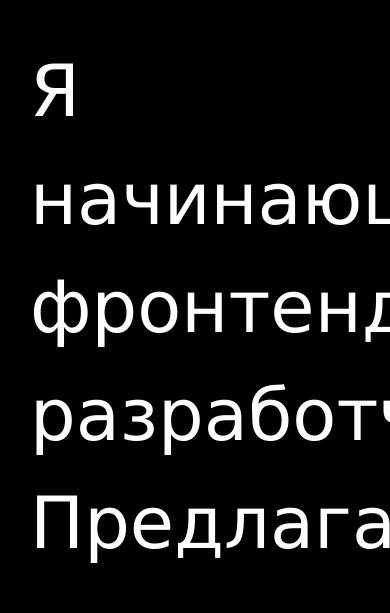
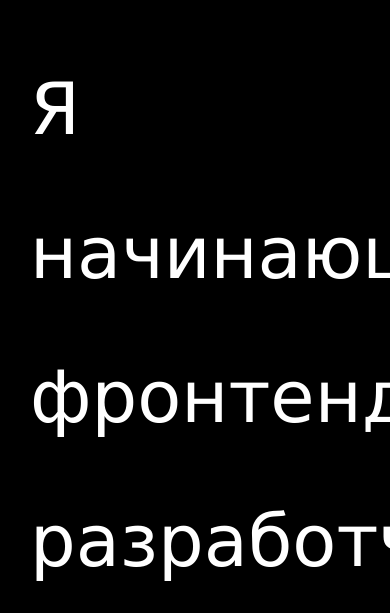
Before and after one commit to nikitost/nikitost.github.io, a plain HTML site: page index.html in a window 390 px wide. Shown: the part 419-1032 px from the top of the page. Drawn offline with Linux system fonts and the light colour scheme.

Commit message:
Update style.css

```diff
--- a/style.css
+++ b/style.css
@@ -93,6 +93,6 @@ section{padding: 40px 220px;}
 @media screen and (max-width: 1080px){
 	html, body { margin: 0;	min-width: 932px;} section{padding: 40px 30px;} footer{padding: 20px 30px;}
 	#vk, #inst, #fb, #numb{	height: 100px; width: 400px; border-radius: 100px 100px; font-size: 48px; margin: 40px auto;}
-	h1 {font-size: 82px;}	h2 {font-size: 72px;}	p {font-size: 72px; line-height: 1.5;}
+	h1 {font-size: 82px;}	h2 {font-size: 72px;}	p {font-size: 72px; line-height: 2;}
 	.storypart{	margin: 100px auto;}
 }
```
